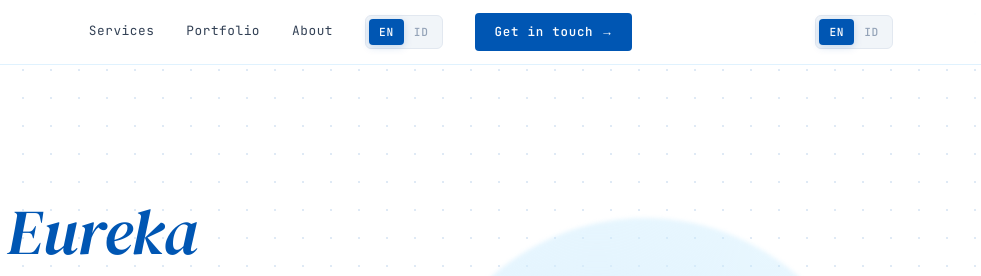
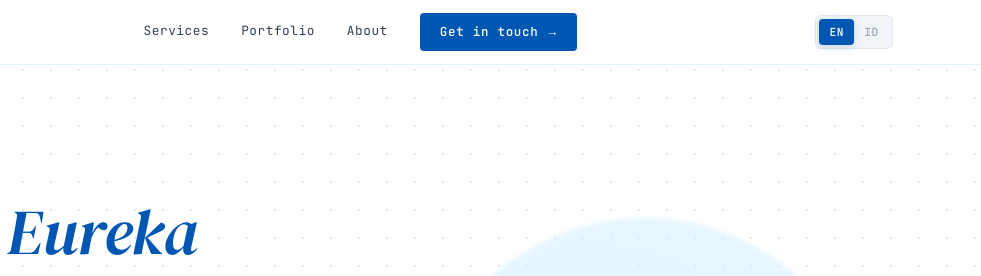
Before and after one commit to juhdirosadi14/eurecode.id, a plain HTML site: page index.html in a window 1280 px wide. Shown: the top 276 px of the page, 299-1280 px from the left. Drawn offline with nearby package versions, Linux system fonts and the light colour scheme.

Commit message:
Initial commit: Fix switcher language

```diff
--- a/index.html
+++ b/index.html
@@ -46,7 +46,7 @@
       <a href="#portfolio" class="nav-link" data-en="Portfolio" data-id="Portofolio">Portfolio</a>
       <a href="#about" class="nav-link" data-en="About" data-id="Tentang">About</a>
 
-      <div class="lang-switcher">
+      <div class="lang-switcher block md:hidden">
         <button class="lang-btn active" id="btn-en" onclick="setLang('en')">EN</button>
         <button class="lang-btn" id="btn-id" onclick="setLang('id')">ID</button>
       </div>
```
